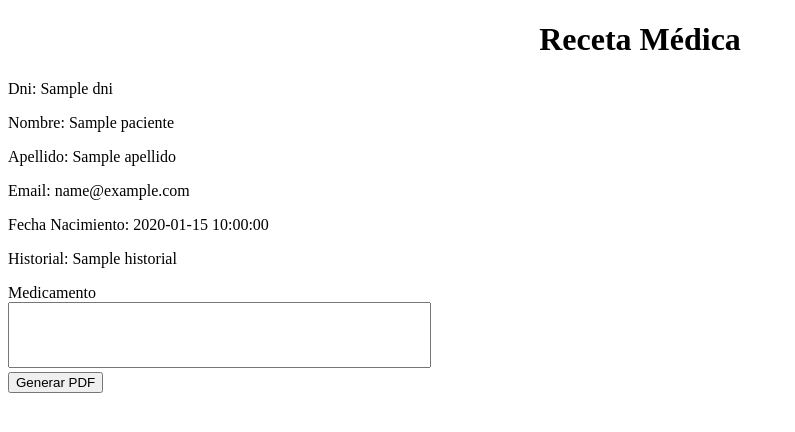
After one commit to cozakoo/John-Doe-Formulario-AS, a Flask app: page /recetaMedica/1 in a window 1280 px wide. The commit adds this page. Shown: the top 432 px of the page, without its empty margins (0-795 px from the left). Run offline with Flask 3, Linux system fonts and the light colour scheme; a database or web service that is not in the repository returns one stand-in record (values such as "Sample title").

Commit message:
generacion de certificado.p12

```diff
--- a/app/app.py
+++ b/app/app.py
@@ -1,13 +1,20 @@
-from flask import Flask, render_template, request, redirect, url_for, flash, session
+from flask import Flask, render_template, request, redirect, url_for, flash
+from flask import session, g, send_file, make_response
+
 from email.mime.multipart import MIMEMultipart
 from email.mime.text import MIMEText
 from pymongo import MongoClient
 from model import Paciente
-from flask import render_template
 import smtplib
 import random
 import bcrypt
 from werkzeug.security import generate_password_hash, check_password_hash
+import io
+from io import BytesIO
+import os
+from reportlab.pdfgen import canvas
+
+
 
 
 app = Flask(__name__)
@@ -23,6 +30,12 @@ hashed_password = bcrypt.hashpw(password, bcrypt.gensalt())
 correo_enviado = False
 codigo_verificacion_ingresado = ""
 codigo_verificacion = ""
+
+# Middleware para cargar el paciente en el contexto global
+@app.before_request
+def before_request():
+    g.paciente = None  # Inicializa g.paciente
+
 
 @app.route('/')
 def index():
@@ -265,5 +278,129 @@ def listar_pacientes():
 
     return render_template('dashboard')
 
+
+@app.route('/recetaMedica/<paciente_id>')
+def recetaMedica(paciente_id):
+    g.paciente = mis_pacientes.find_one({'dni': paciente_id})
+    return render_template("recetaMedica.html", paciente=g.paciente)
+
+@app.route('/generate_pdf', methods=['POST'])
+def generate_pdf():
+    # Datos del paciente desde los campos ocultos
+    dni = request.form['dni']
+    nombre = request.form['nombre']
+    apellido = request.form['apellido']
+    email = request.form['email']
+    fecha_nacimiento = request.form['fecha_nacimiento']
+    # Obtener los datos del formulario
+    medicamento = request.form['medicamento']
+
+    # Crear el PDF en memoria
+    buffer = BytesIO()
+    pdf = canvas.Canvas(buffer)
+
+    # Agregar la cabecera al PDF (centrado y en negrita)
+    pdf.setFont("Helvetica-Bold", 16)
+    text = "Receta Médica"
+    text_width = pdf.stringWidth(text, "Helvetica-Bold", 16)
+    pdf.drawCentredString(300, 750, text)
+
+    # Agregar el cuerpo al PDF con la información del usuario y el texto ingresado
+    pdf.setFont("Helvetica", 12)
+    pdf.drawString(100, 720, f'Dni: {dni}')
+    pdf.drawString(100, 690, f"Nombre y Apellido: {nombre} {apellido}")
+    pdf.drawString(100, 660, f'nacimiento: {fecha_nacimiento}')
+    pdf.drawString(100, 630, f'email: {email}')
+    pdf.drawString(100, 600, f'Receta medica')
+    pdf.drawString(130, 570, medicamento)
+    # Guardar el estado del PDF y cerrar el objeto PDF
+    pdf.showPage()
+    pdf.save()
+
+    # Configurar la respuesta para devolver el PDF en lugar de guardarlo en un archivo
+    buffer.seek(0)
+
+    response = make_response(buffer.read())
+    buffer.close()
+
+    response.headers['Content-Type'] = 'application/pdf'
+    response.headers['Content-Disposition'] = 'inline; filename=receta_medica.pdf'
+
+    return redirect(url_for('proceso', pdf_filename=response))
+
+@app.route('/proceso')
+def proceso():
+    return render_template("firmaDigital.html")
+
+import datetime
+
+
+@app.route('/procesar', methods=['POST'])
+def procesar():
+    # Obtener datos del formulario
+    firma = request.files['firma']
+    contraseña = request.form['palabra_secreta']
+    nombre_archivo_pdf = request.form['pdf']  # Este campo se agregó como un campo oculto
+    pdf = request.form['pdf']  # Este campo se agregó como un campo oculto
+    # Hacer algo con los datos obtenidos
+    print("Firma:", firma.filename)
+    print("Contraseña:", contraseña)
+    print("Nombre Archivo PDF:", nombre_archivo_pdf)
+
+    archivo_pdf_para_enviar_al_cliente = io.BytesIO()
+    try:
+        datau, datas = firmar(contraseña, firma, nombre_archivo_pdf)
+    except ValueError as e:
+        return "Error firmando: " + str(e) + " . Se recomienda revisar la contraseña y el certificado"
+    # Guardar el archivo PDF en un objeto BytesIO
+    # archivo_pdf_para_enviar_al_cliente.write(pdf_original)
+    # archivo_pdf_para_enviar_al_cliente.write(firma)
+    # archivo_pdf_para_enviar_al_cliente.seek(0)
+    return "firmando:"
+
+import io
+from PyPDF2 import PdfReader, PdfWriter
+
+def firmar(password, certificado, pdf):
+    # Aquí debes implementar la lógica para firmar el PDF con el certificado
+    # y devolver el PDF original y la firma
+    # Ejemplo simple: agregar una marca de agua con la contraseña al PDF
+    pdf_reader = PdfReader(io.BytesIO(pdf))
+    pdf_writer = PdfWriter()
+
+    for page_num in range(len(pdf_reader.pages)):
+        page = pdf_reader.pages[page_num]  # Obtener el objeto PageObject real
+
+        # Crear una página de marca de agua
+        pagina_de_marca_de_agua = pdf_reader.pages[0]  # Utilizar la primera página como marca de agua
+        page.merge_page(pagina_de_marca_de_agua)
+
+        pdf_writer.add_page(page)  # Utilizar add_page en lugar de addPage
+
+    # Obtener el contenido del PDF firmado
+    pdf_output = io.BytesIO()
+    pdf_writer.write(pdf_output)
+
+    # Simular una firma utilizando el certificado (deberías adaptar esto a tu lógica real)
+    # firma = firmar_con_certificado(certificado, pdf_output.getvalue(), password)
+
+    return pdf_output.getvalue(), "aaa"
+
+
+# from cryptography.hazmat.primitives import serialization
+# from cryptography.hazmat.primitives.serialization import pkcs12
+
+# def firmar_con_certificado(certificado, contenido_pdf, password):
+#     # Convertir la contraseña a bytes
+#     certificado = os.path.abspath(certificado)
+#     password_bytes = password.encode('utf-8')
+
+#     # Cargar el archivo PKCS12
+#     # Obtener la clave privada y el certificado del archivo PKCS#12
+#     # Firmar el contenido del PDF (simulación)
+
+#     # Devolver la firma (simulación)
+#     return b'SignaturePlaceholder'
+
 if __name__ == "__main__":
     app.run(host="0.0.0.0", port=5000, debug=True)
--- /dev/null
+++ b/app/templates/recetaMedica.html
@@ -0,0 +1,35 @@
+<!DOCTYPE html>
+<html lang="es">
+<head>
+    <meta charset="UTF-8" />
+    <meta name="viewport" content="width=device-width, initial-scale=1.0" />
+</head>
+<body>
+    <h1 class="is-size-1" style="text-align: center;">Receta Médica</h1>
+
+    <p>Dni: {{ paciente.dni }}</p>
+    <p>Nombre: {{ paciente.nombre }}</p>
+    <p>Apellido: {{ paciente.apellido }}</p>
+    <p>Email: {{ paciente.email }}</p>
+    <p>Fecha Nacimiento: {{ paciente.fecha_nacimiento }}</p>
+    <p>Historial: {{ paciente.historial }}</p>
+
+    <!-- Agrega campos para la receta médica, incluyendo campos ocultos para los datos del paciente -->
+    <form action="/generate_pdf" method="POST" enctype="multipart/form-data">
+        <div class="label">
+            <label for="medicamento">Medicamento</label><br />
+            <textarea style="resize: none;" class="text" id="medicamento" name="medicamento" rows="4" cols="50" required></textarea><br>
+        </div>
+
+        <!-- Campos ocultos para los datos del paciente -->
+        <input type="hidden" name="dni" value="{{ paciente.dni }}">
+        <input type="hidden" name="nombre" value="{{ paciente.nombre }}">
+        <input type="hidden" name="apellido" value="{{ paciente.apellido }}">
+        <input type="hidden" name="email" value="{{ paciente.email }}">
+        <input type="hidden" name="fecha_nacimiento" value="{{ paciente.fecha_nacimiento }}">
+        <input type="hidden" name="historial" value="{{ paciente.historial }}">
+
+        <input class="button is-primary" type="submit" value="Generar PDF" />
+    </form>
+</body>
+</html>
--- a/app/templates/ver_paciente.html
+++ b/app/templates/ver_paciente.html
@@ -17,7 +17,6 @@
     <p>Provincia: {{ paciente.provincia }}</p>
     <p>Genero {{ paciente.genero }}</p>
     <p>Historial: {{ paciente.historial }}</p>
-    <p>Apellido: {{ paciente.apellido }}</p>
     <a href="{{ url_for('index') }}">Volver al menu principal</a>
 
   </body>
```
Also changed, not shown: app/templates/firmaDigital.html (added, +68 -0 lines), app/templates/listar_pacientes.html (+7 -6 lines), requerements.txt (deleted, +0 -15 lines), requirements.txt (added, +38 -0 lines), 6 other files.
